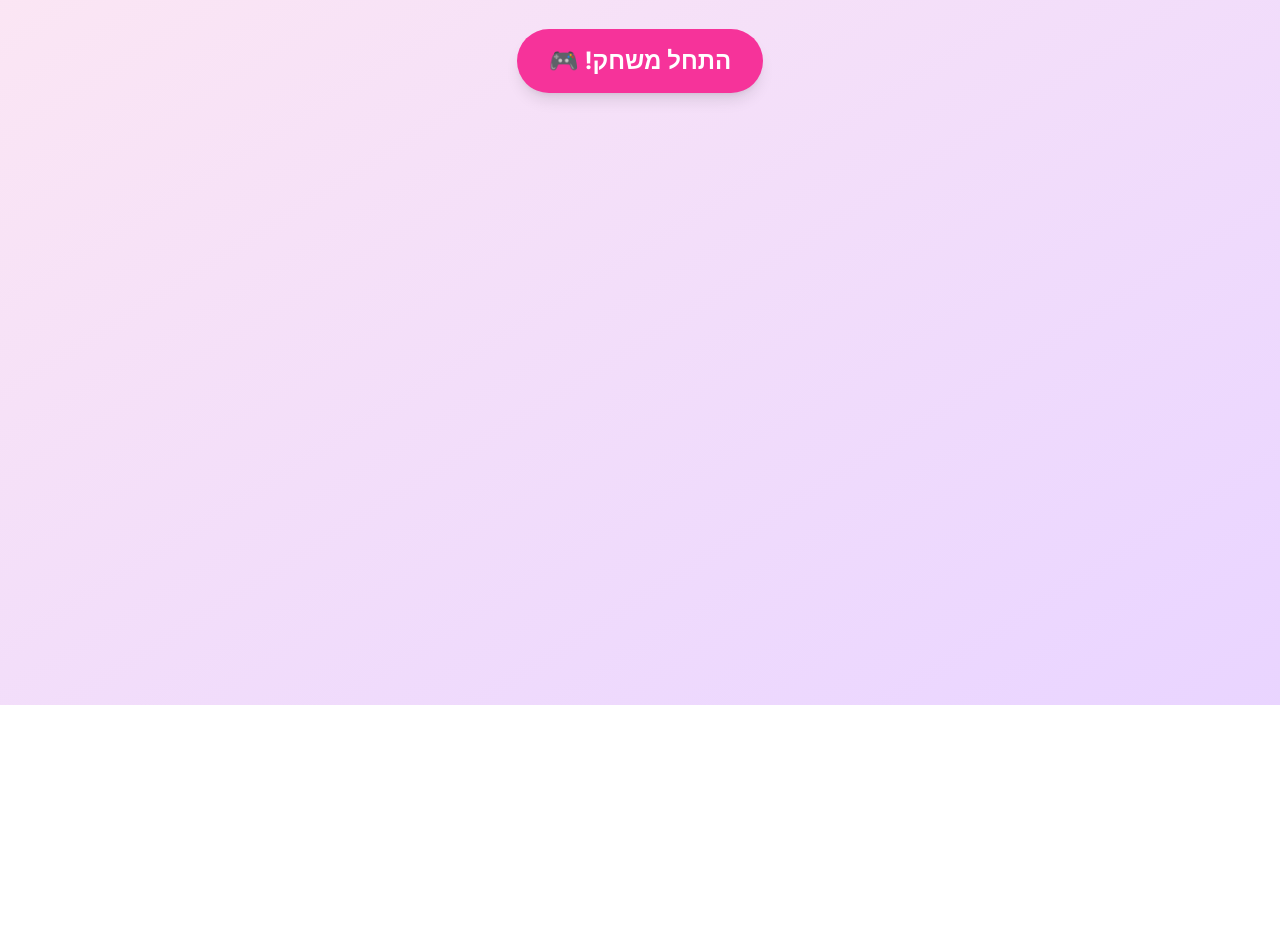
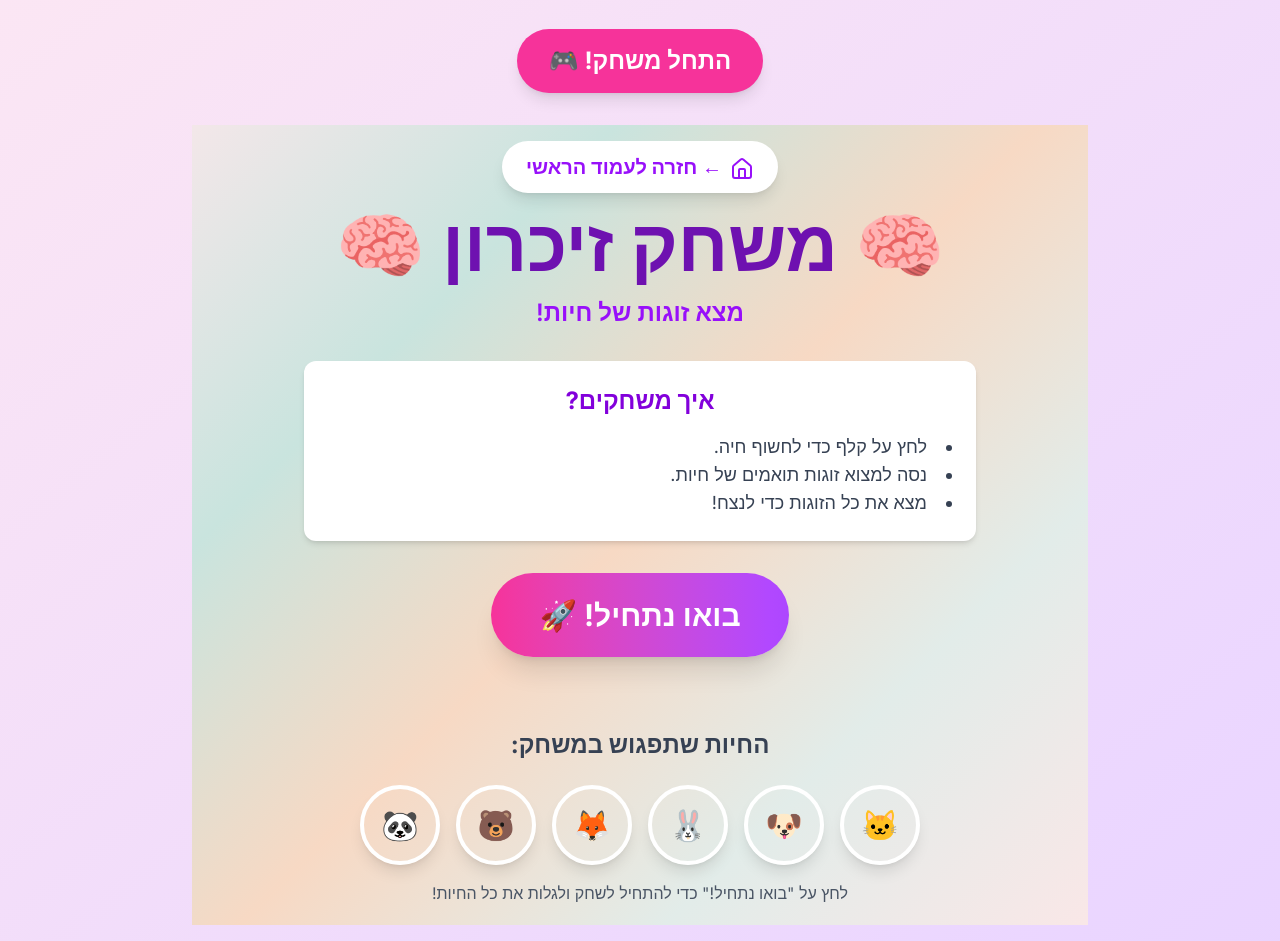
Before and after one commit to benshabbat/GamesForMyKids, a Next.js app in the folder gamesformykids/: page /games/memory in a window 1280 px wide. Shown: the part 167-1108 px from the top of the page. Before the commit the page ends 872 px from the top, so only its background shows below. Built offline with nearby package versions, Linux system fonts and the light colour scheme.

Commit message:
feat: add StartScreen component for game initialization and instructions

```diff
--- /dev/null
+++ b/gamesformykids/app/games/memory/StartScreen.tsx
@@ -0,0 +1,80 @@
+import { Animal } from "@/types/game";
+import { Home } from "lucide-react";
+
+
+
+type StartScreenProps = {
+  onStart: () => void;
+  animals: Animal[];
+  onSpeak?: (name: string) => void;
+};
+
+export default function StartScreen({ onStart, animals, onSpeak }: StartScreenProps) {
+  return (
+    <div
+      className="min-h-screen p-4"
+      style={{
+        background:
+          "linear-gradient(135deg, #f3e7e9 0%, #c9e4de 25%, #f7d9c4 50%, #e2ece9 75%, #f9e7e7 100%)",
+      }}
+    >
+      <div className="max-w-4xl mx-auto text-center">
+        {/* Header */}
+        <div className="mb-8">
+          <button
+            onClick={() => (window.location.href = "/")}
+            className="mb-4 px-6 py-3 bg-white rounded-full shadow-lg hover:shadow-xl transition-all duration-300 text-xl font-bold text-purple-600 hover:bg-purple-50"
+          >
+            <Home className="inline w-6 h-6 ml-2" />← חזרה לעמוד הראשי
+          </button>
+          <h1 className="text-5xl md:text-7xl font-bold text-purple-800 mb-4">
+            🧠 משחק זיכרון 🧠
+          </h1>
+          <p className="text-xl md:text-2xl text-purple-600 font-semibold mb-8">
+            מצא זוגות של חיות!
+          </p>
+        </div>
+
+        {/* הסבר המשחק */}
+        <div className="bg-white rounded-xl shadow-md p-6 mb-8 mx-auto max-w-2xl">
+          <h2 className="text-2xl font-bold text-purple-700 mb-4">איך משחקים?</h2>
+          <ul className="text-lg text-gray-700 list-disc list-inside text-right">
+            <li>לחץ על קלף כדי לחשוף חיה.</li>
+            <li>נסה למצוא זוגות תואמים של חיות.</li>
+            <li>מצא את כל הזוגות כדי לנצח!</li>
+          </ul>
+        </div>
+
+        {/* כפתור התחלה */}
+        <button
+          onClick={onStart}
+          className="px-12 py-6 bg-gradient-to-r from-pink-500 to-purple-500 text-white rounded-full text-3xl font-bold hover:from-pink-600 hover:to-purple-600 transition-all duration-300 shadow-xl hover:shadow-2xl transform hover:scale-105 mb-6"
+        >
+          בואו נתחיל! 🚀
+        </button>
+
+        {/* דוגמת חיות */}
+        <div className="mt-12">
+          <h3 className="text-2xl font-bold text-gray-700 mb-6">
+            החיות שתפגוש במשחק:
+          </h3>
+          <div className="flex flex-wrap justify-center gap-4">
+            {animals.map((animal) => (
+              <div
+                key={animal.name}
+                className={`w-20 h-20 rounded-full shadow-lg ${animal.color} flex items-center justify-center text-3xl font-bold border-4 border-white cursor-pointer`}
+                onClick={() => onSpeak && onSpeak(animal.name)}
+                title={animal.name}
+              >
+                {animal.emoji}
+              </div>
+            ))}
+          </div>
+          <p className="text-gray-600 mt-4">
+            לחץ על "בואו נתחיל!" כדי להתחיל לשחק ולגלות את כל החיות!
+          </p>
+        </div>
+      </div>
+    </div>
+  );
+}
--- a/gamesformykids/app/games/memory/page.tsx
+++ b/gamesformykids/app/games/memory/page.tsx
@@ -4,6 +4,7 @@ import { useMemoryGame } from "./useMemoryGame";
 import MemoryGameBoard from "./MemoryGameBoard";
 import GameWinMessage from "./GameWinMessage";
 import GameHeader from "./GameHeader";
+import StartScreen from "./StartScreen";
 
 export default function MemoryGamePage() {
   const {
@@ -26,6 +27,10 @@ export default function MemoryGamePage() {
           onStart={initializeGame}
         />
 
+        {!isGameStarted && (
+          <StartScreen onStart={initializeGame} animals={animals} />
+        )}
+
         {isGameWon && <GameWinMessage animals={animals} />}
 
         {isGameStarted && (
--- a/gamesformykids/types/game.ts
+++ b/gamesformykids/types/game.ts
@@ -34,4 +34,10 @@ export interface GameState {
   isPlaying: boolean;
   showCelebration: boolean;
 }
+
+ export type Animal = {
+  emoji: string;
+  name: string;
+  color: string;
+};
 export type GameType = 'memory' | 'colors' | 'shapes' | 'bubbles';
```
